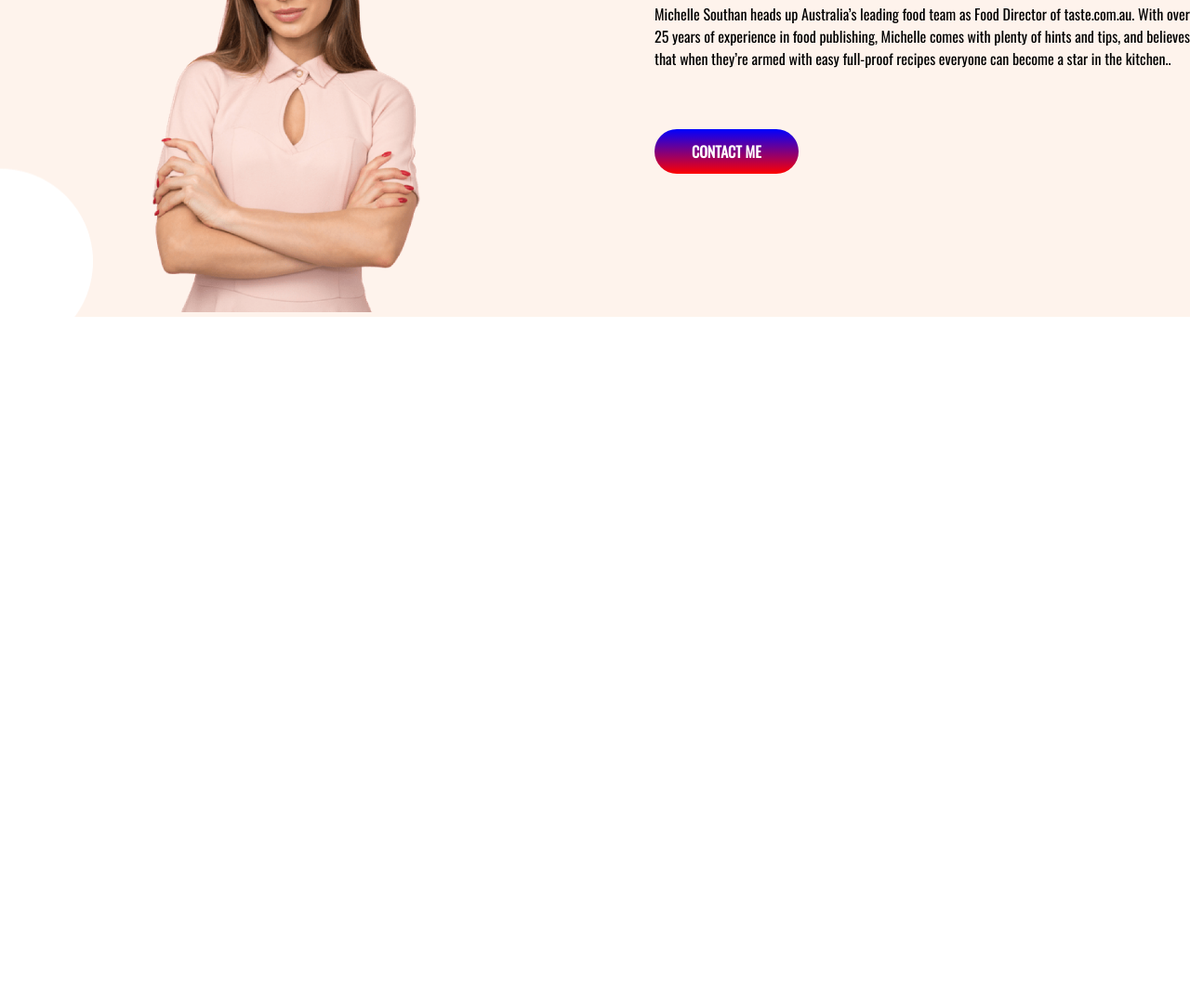
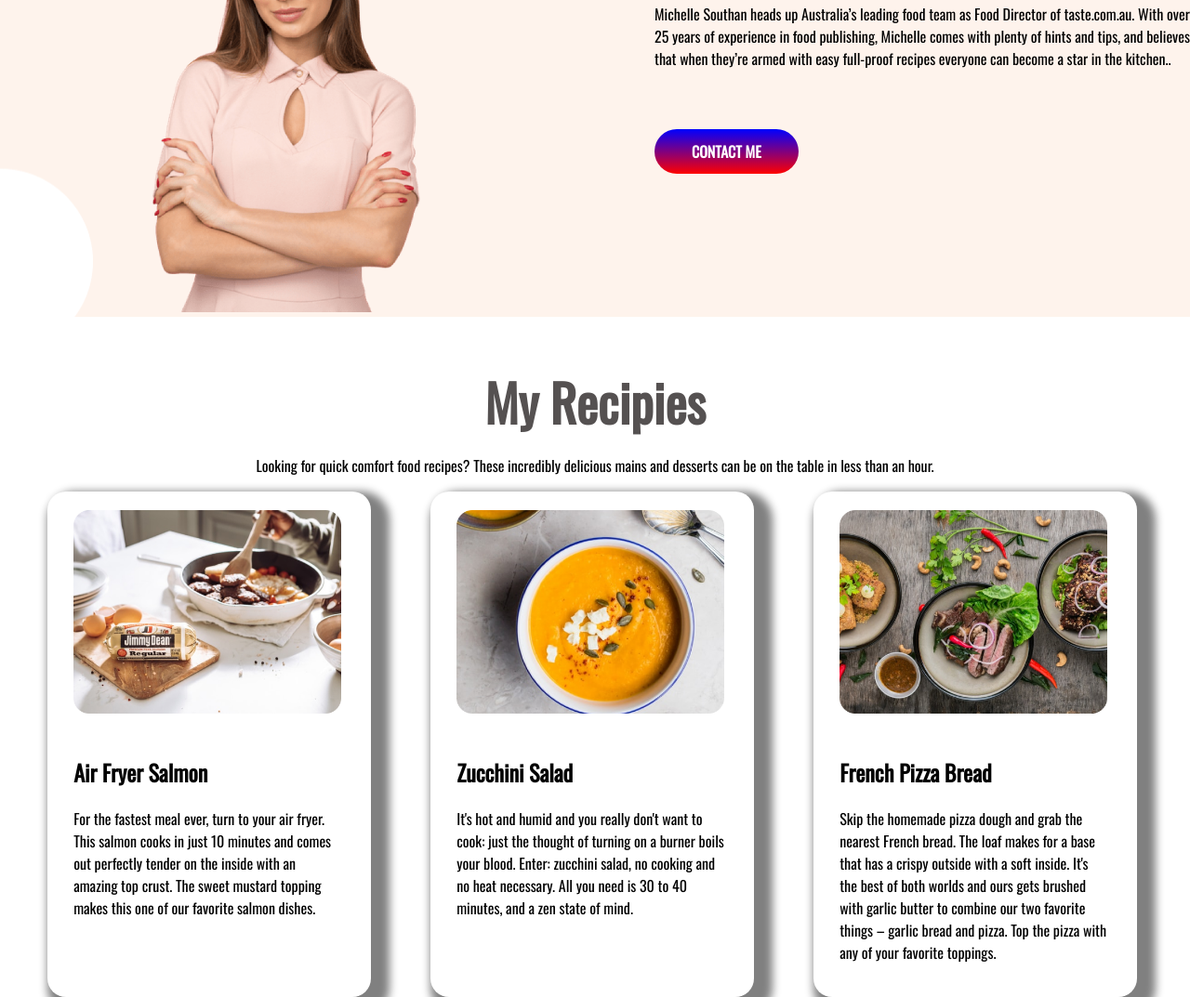
Before and after one commit to titupapri/food-web, a plain HTML site: page index.html in a window 1280 px wide. Shown: the part 1122-2195 px from the top of the page at 93% size. Before the commit the page ends 1513 px from the top, so only its background shows below. Drawn offline with nearby package versions, Linux system fonts and the light colour scheme.

Commit message:
recp commit

```diff
--- a/index.html
+++ b/index.html
@@ -40,6 +40,34 @@
     <p id="michellep">Michelle Southan heads up Australia’s leading food team as Food Director of taste.com.au. With over 25 years of experience in food publishing, Michelle comes with plenty of hints and tips, and believes that when they’re armed with easy full-proof recipes everyone can become a star in the kitchen..</p>
     <a class="order-food" target="_blank" href="https://www.linkedin.com/in/theory-4-power-791883201/">CONTACT ME</a>
         </div>
+    </section>
+    <section>
+        <h1 id="myrechone">My Recipies</h1>
+        <p id="myrecp">Looking for quick comfort food recipes? These incredibly delicious mains and desserts can be on the table in less than an hour.</p>
+    <div class="myrec">
+        <div class="dif">
+        <img id="myrecf" src="images/food/Project Cover.jpg">
+        <div id="dif">
+            <h2>Air Fryer Salmon</h2>
+            <p>For the fastest meal ever, turn to your air fryer. This salmon cooks in just 10 minutes and comes out perfectly tender on the inside with an amazing top crust. The sweet mustard topping makes this one of our favorite salmon dishes.</p>
+        </div>
+        </div>
+        <div class="dis">
+        <img id="myrecs" src="images/food/Project Cover.png">
+        <div id="dis">
+            <h2>Zucchini Salad</h2>
+            <p>It's hot and humid and you really don't want to cook: just the thought of turning on a burner boils your blood. Enter: zucchini salad, no cooking and no heat necessary. All you need is 30 to 40 minutes, and a zen state of mind. </p>
+        </div>
+        </div>
+        <div class="dit">
+        <img id="myrect" src="images/food/Project Cover1.jpg">
+        <div id="dit">
+            <h2>French Pizza Bread</h2>
+            <p>Skip the homemade pizza dough and grab the nearest French bread. The loaf makes for a base that has a crispy outside with a soft inside. It's the best of both worlds and ours gets brushed with garlic butter to combine our two favorite things – garlic bread and pizza. Top the pizza with any of your favorite toppings. </p>
+        </div>
+        </div>
+
+    </div>
 
     </section>
 
--- a/style.css
+++ b/style.css
@@ -85,3 +85,71 @@ h1{
     background-image: url(images/shapes/7.png);
     background-repeat: no-repeat;
 }
+#myrechone{
+    text-align: center;
+    margin-bottom: 5px;
+}
+#myrecp{
+    text-align: center;
+}
+.myrec{
+    display:flex;
+}
+#myrecf{
+    width: 90%;
+    padding: 10px 10px;
+    border-radius: 20px;
+}
+#dif{
+    text-align: left;
+    padding: 10px 10px;
+    width: 90%;
+}
+.dif{
+    box-shadow: 10px 10px 10px 10px grey;
+    padding: 10px 10px;
+    border-radius: 20px;
+    border-left: 8px solid;
+    border-image: linear-gradient( red, blue);
+    width: 25%;
+    margin-right: 5%;
+    margin-left: 4%;
+
+}
+#myrecs{
+    width: 90%;
+    padding: 10px 10px;
+    border-radius: 20px;
+}
+#dis{
+    text-align: left;
+    padding: 10px 10px;
+    width: 90%;
+}
+.dis{
+    box-shadow: 10px 10px 10px 10px grey;
+    padding: 10px 10px;
+    border-radius: 20px;
+    border-left: 8px solid;
+    border-image: linear-gradient( red, blue);
+    width: 25%;
+    margin-right: 5%;
+}
+#myrect{
+    width: 90%;
+    padding: 10px 10px;
+    border-radius: 20px;
+}
+#dit{
+    text-align: left;
+    padding: 10px 10px;
+    width: 90%;
+}
+.dit{
+    box-shadow: 10px 10px 10px 10px grey;
+    padding: 10px 10px;
+    border-radius: 20px;
+    border-left: 8px solid;
+    border-image: linear-gradient( red, blue);
+    width: 25%;
+}
```
